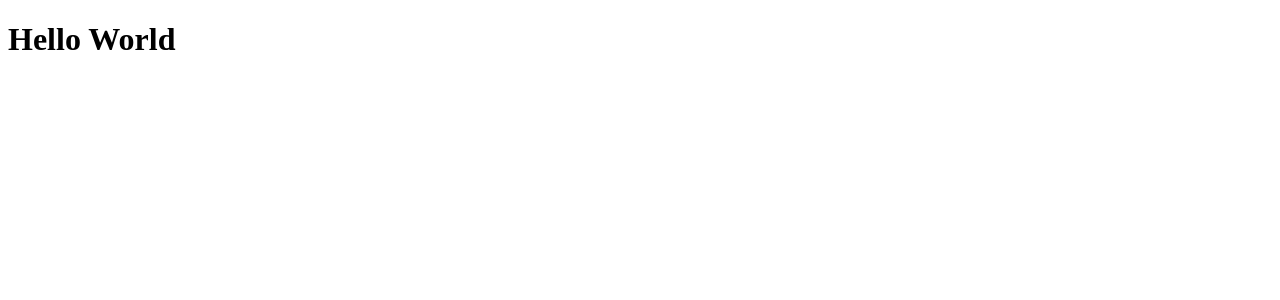
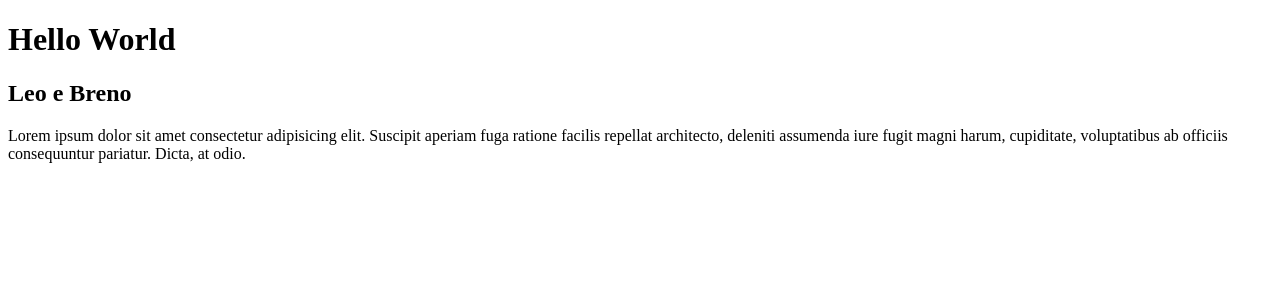
Before and after one commit to EduardoMilione2005/lab-frontend, a JavaScript app in the folder 03-estrutura/: page / in a window 1280 px wide. Shown: the top 300 px of the page. Built offline with nearby package versions, Linux system fonts and the light colour scheme; the HTML template or start-up script is replaced by a standard one.

Commit message:
Subtítulo e parágrafo em outra branch

```diff
--- a/03-estrutura/src/App.js
+++ b/03-estrutura/src/App.js
@@ -1,5 +1,9 @@
 export default function App() {
   return (
-    <h1>Hello World</h1>
+    <div>
+      <h1>Hello World</h1>
+      <h2>Leo e Breno</h2>
+      <p>Lorem ipsum dolor sit amet consectetur adipisicing elit. Suscipit aperiam fuga ratione facilis repellat architecto, deleniti assumenda iure fugit magni harum, cupiditate, voluptatibus ab officiis consequuntur pariatur. Dicta, at odio.</p>
+    </div>
   );
 }
```
